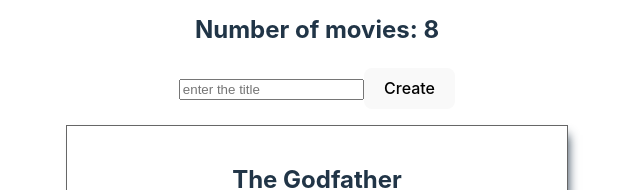
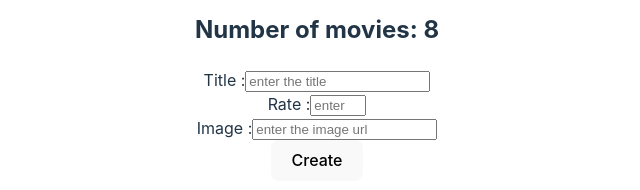
Before and after one commit to utkucikmaz/popcorn-time, a React (Vite) app: page / in a window 1280 px wide. Shown: the part 145-335 px from the top of the page, without its empty margins (323-963 px from the left). Built offline with nearby package versions, Linux system fonts and the light colour scheme.

Commit message:
adding image and rating to the form, fixing delete button

```diff
--- a/src/App.jsx
+++ b/src/App.jsx
@@ -12,10 +12,12 @@
     const [moviesToDisplay, setMoviesToDisplay] = useState(movies);
 
     const [title, setTitle] = useState("");
+    const [rating, setRating] = useState("");
+    const [imgURL, setimgURL] = useState("");
 
-    const deleteMovie = (movieId) => {
+    const deleteMovie = (movieTitle) => {
         const newList = moviesToDisplay.filter((element) => {
-            return element.id !== movieId;
+            return element.title !== movieTitle;
         });
         setMoviesToDisplay(newList);
     };
@@ -25,6 +27,8 @@
 
         const newMovie = {
             title: title,
+            rating: rating,
+            imgURL: imgURL,
         };
 
         const newList = [newMovie, ...moviesToDisplay];
@@ -33,6 +37,8 @@
 
         // clear form
         setTitle("");
+        setRating("");
+        setimgURL("");
     };
 
     return (
@@ -41,16 +47,49 @@
 
             <section>
                 <form onSubmit={handleSubmit}>
+                    <label>
+                        Title :
                         <input
                             type="text"
                             name="title"
+                            required={true}
                             placeholder="enter the title"
                             value={title}
                             onChange={(e) => {
                                 setTitle(e.target.value);
                             }}
                         />
-
+                    </label>
+                    <br />
+                    <label>
+                        Rate :
+                        <input
+                            type="number"
+                            name="rating"
+                            min={1}
+                            max={10}
+                            required={true}
+                            placeholder="enter the rate"
+                            value={rating}
+                            onChange={(e) => {
+                                setRating(e.target.value);
+                            }}
+                        />
+                    </label>
+                    <br />
+                    <label>
+                        Image :
+                        <input
+                            type="text"
+                            name="imgURL"
+                            placeholder="enter the image url"
+                            value={imgURL}
+                            onChange={(e) => {
+                                setimgURL(e.target.value);
+                            }}
+                        />
+                    </label>
+                    <br />
                     <button>Create</button>
                 </form>
             </section>
--- a/src/components/Main.jsx
+++ b/src/components/Main.jsx
@@ -3,10 +3,10 @@
 function Main(props) {
     return (
         <div className="Main">
-            {props.movies.map((movieObj) => {
+            {props.movies.map((movieObj, index) => {
                 return (
                     <Movie
-                        key={movieObj.id}
+                        key={index}
                         movieDetails={movieObj}
                         callbackToDelete={props.callbackToDelete}
                     />
--- a/src/components/Movie.jsx
+++ b/src/components/Movie.jsx
@@ -16,7 +16,7 @@
 
             <button
                 onClick={() => {
-                    props.callbackToDelete(props.movieDetails.id);
+                    props.callbackToDelete(props.movieDetails.title);
                 }}
             >
                 Delete
```
Lines whose indentation alone changed are shown as unchanged.
